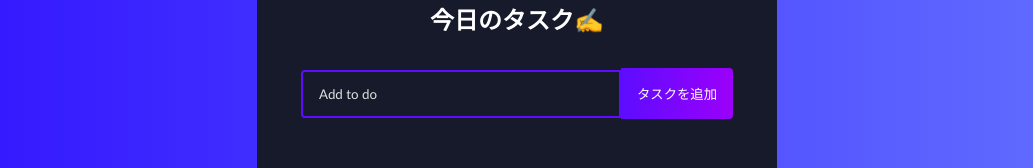
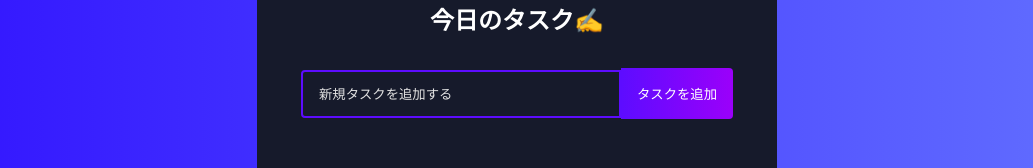
Before and after one commit to RYOTA-KOBA/todo-app1, a React (Create React App) app: page / in a window 1280 px wide. Shown: the part 159-327 px from the top of the page, without its empty margins (123-1156 px from the left). Built offline with nearby package versions, Linux system fonts and the light colour scheme.

Commit message:
change text to Japaniese

```diff
--- a/src/components/TodoForm.js
+++ b/src/components/TodoForm.js
@@ -20,7 +20,6 @@ function TodoForm(props) {
             id: Math.floor(Math.random()*10000),
             text: input
         });
-
         setInput('')
     };
 
@@ -30,7 +29,7 @@ function TodoForm(props) {
                 <>
                 <input
                     type="text"
-                    placeholder="Update your item"
+                    placeholder="タスクの編集"
                     value={input}
                     name="text"
                     className="todo-input edit"
@@ -43,7 +42,7 @@ function TodoForm(props) {
                 <>
                     <input
                     type="text"
-                    placeholder="Add to do"
+                    placeholder="新規タスクを追加する"
                     value={input}
                     name="text"
                     className="todo-input"
```
